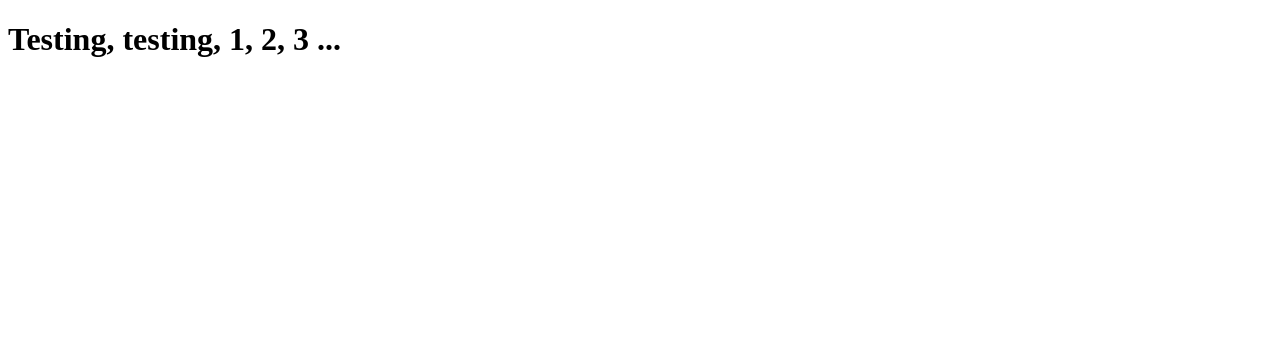
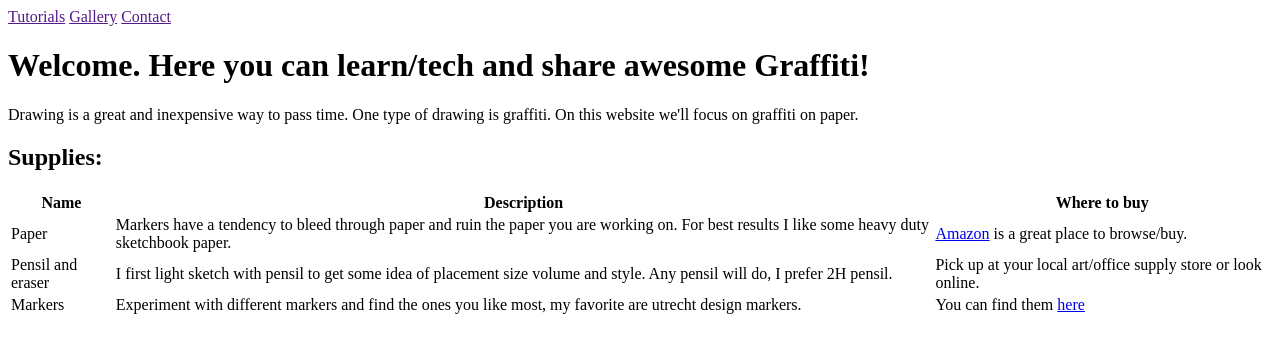
Before and after one commit to LevytsRoman/MyWebPage, a plain HTML site: page index.html in a window 1280 px wide. Drawn offline with Linux system fonts and the light colour scheme.

Commit message:
Add content to home page

```diff
--- a/index.html
+++ b/index.html
@@ -1,9 +1,38 @@
 <!DOCTYPE html>
 <html>
 <head>
-  <title>Title</title>
+  <title>Graffiti</title>
 </head>
 <body>
-  <h1>Testing, testing, 1, 2, 3 ... </h1>
+	<nav>
+		<a href="">Tutorials</a>
+		<a href="">Gallery</a>
+		<a href="">Contact</a>
+	</nav>
+  	<h1>Welcome. Here you can learn/tech and share awesome Graffiti!</h1>
+  	<p>Drawing is a great and inexpensive way to pass time. One type of drawing is graffiti. On this website we'll focus on graffiti on paper.</p>
+  	<h2>Supplies:</h2>
+  	<table>
+  		<tr>
+  			<th>Name</th>
+  			<th>Description</th>
+  			<th>Where to buy</th>
+  		</tr>
+  		<tr>
+  			<td>Paper</td>
+  			<td>Markers have a tendency to bleed through paper and ruin the paper you are working on. For best results I like some heavy duty sketchbook paper.</td>
+  			<td><a href="https://www.amazon.com/s/ref=nb_sb_ss_c_3_6?url=search-alias%3Darts-crafts&field-keywords=sketchbook&sprefix=Sketch%2Cgarden%2C157">Amazon</a> is a great place to browse/buy.</td>
+  		</tr>
+  		<tr>
+  			<td>Pensil and eraser</td>
+  			<td>I first light sketch with pensil to get some idea of placement size volume and style. Any pensil will do, I prefer 2H pensil.</td>
+  			<td>Pick up at your local art/office supply store or look online.</td>
+  		</tr>
+  		<tr>
+  			<td>Markers</td>
+  			<td>Experiment with different markers and find the ones you like most, my favorite are utrecht design markers.</td>
+  			<td>You can find them <a href="http://www.utrechtart.com/Design---Art-Markers-Drawing.utrecht">here</a></td>
+  		</tr>
+  	</table>
 </body>
 </html>
```
